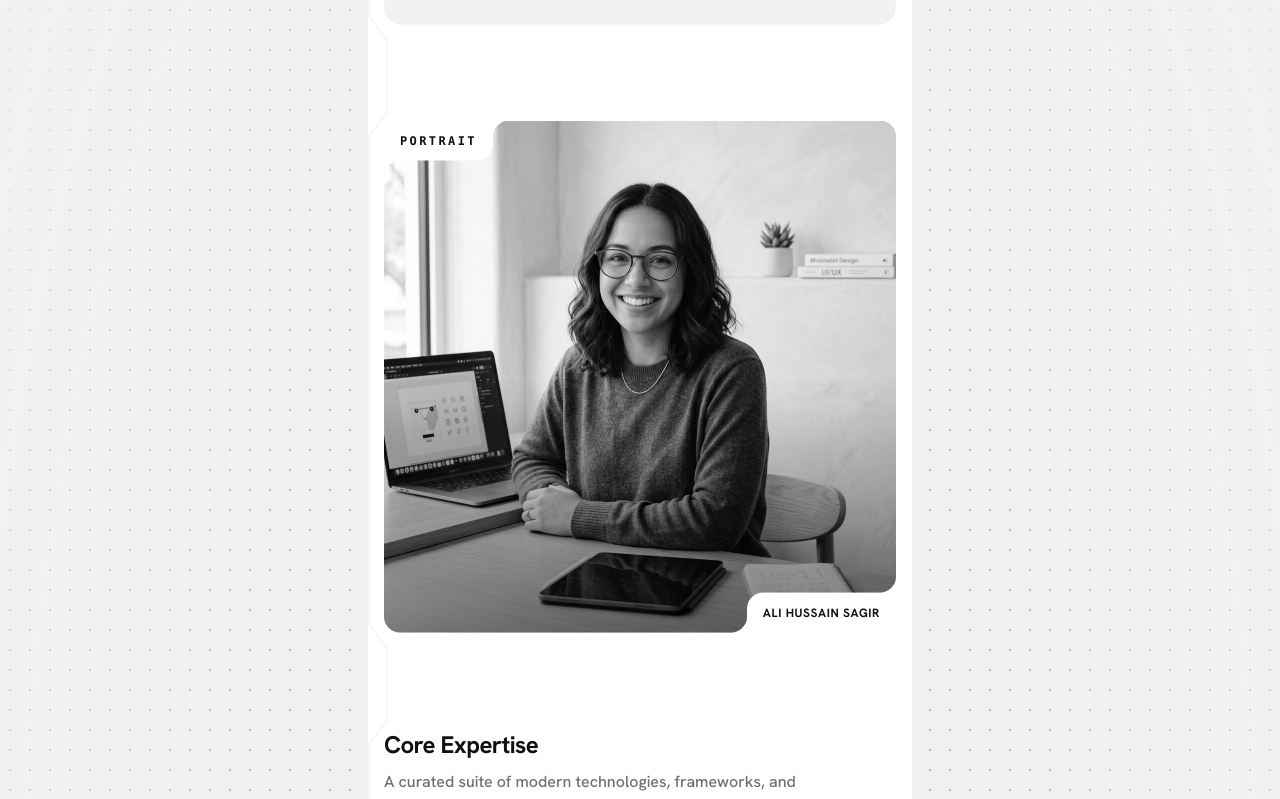
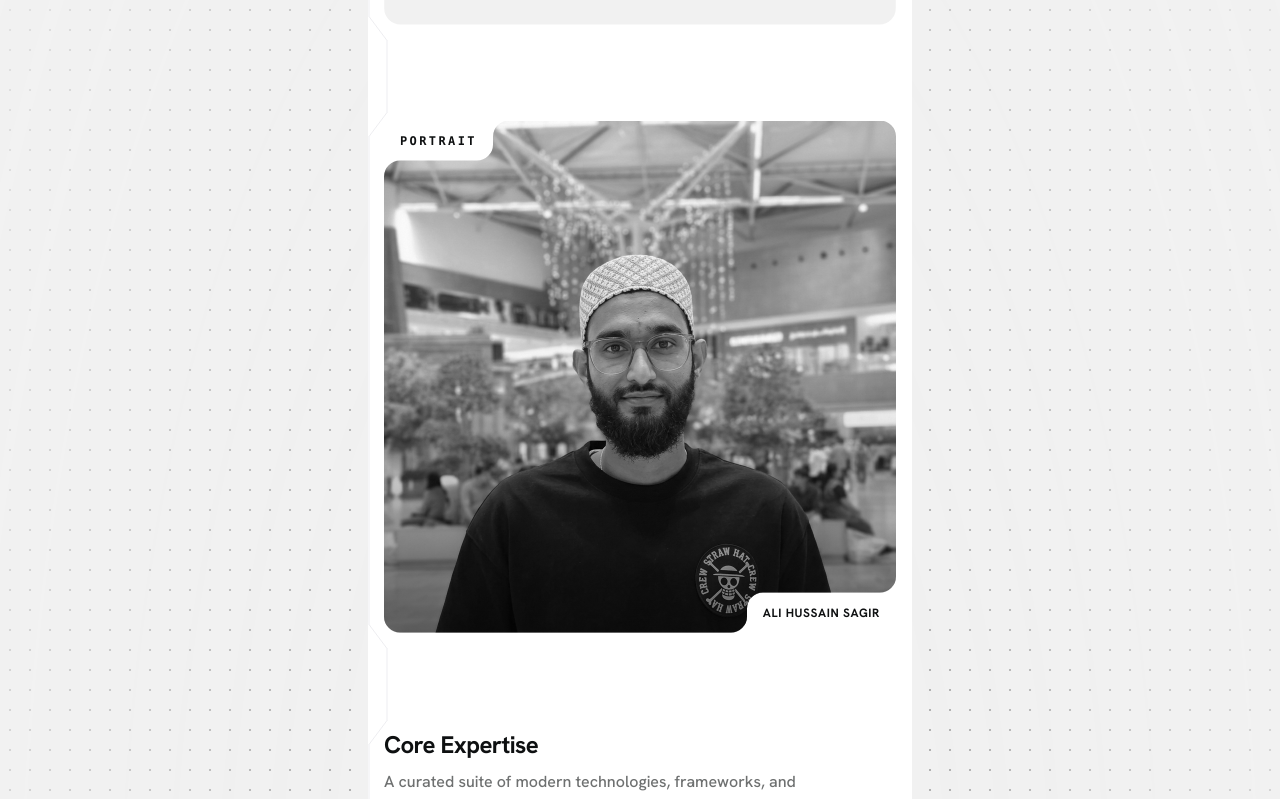
Before and after one commit to AS-DEVELOPER7/AS_DEVELOPER_PORTFOLIO, a Next.js app: page /about in a window 1280 px wide. Shown: the part 500-1299 px from the top of the page. Built offline with nearby package versions, Linux system fonts and the light colour scheme.

Commit message:
profile pic

```diff
--- a/package.json
+++ b/package.json
@@ -7,6 +7,12 @@
     "build": "next build",
     "start": "next start",
     "lint": "eslint"
+  },
+  "pnpm": {
+    "onlyBuiltDependencies": [
+      "sharp",
+      "unrs-resolver"
+    ]
   },
   "dependencies": {
     "@emailjs/browser": "^4.4.1",
--- a/pnpm-workspace.yaml
+++ b/pnpm-workspace.yaml
@@ -1,3 +1,6 @@
+allowBuilds:
+  sharp: true
+  unrs-resolver: true
 ignoredBuiltDependencies:
   - sharp
   - unrs-resolver
--- a/src/components/molecules/ProfileCard.js
+++ b/src/components/molecules/ProfileCard.js
@@ -6,7 +6,7 @@ import { motion } from "framer-motion";
 export const ProfileCard = ({
   name = "Ali Hussain Sagir",
   role = "Front End Developer",
-  imageSrc = "/images/profile.png",
+  imageSrc = "/images/profile.jpeg",
   avatarSize = "w-16 h-16",
   imageWidth = 64,
   imageHeight = 64,
--- a/src/components/organisms/about/AboutPortrait.js
+++ b/src/components/organisms/about/AboutPortrait.js
@@ -28,7 +28,7 @@ export const AboutPortrait = () => {
         }
       >
         <Image
-          src="/images/profile.png"
+          src="/images/profile.jpeg"
           alt="Ali Hussain Sagir Portrait"
           fill
           className="object-cover grayscale hover:grayscale-0 transition-all duration-700 ease-out group-hover:scale-[1.02]"
```
Also changed, not shown: public/images/profile.jpeg (added), public/images/profile.png (deleted).
